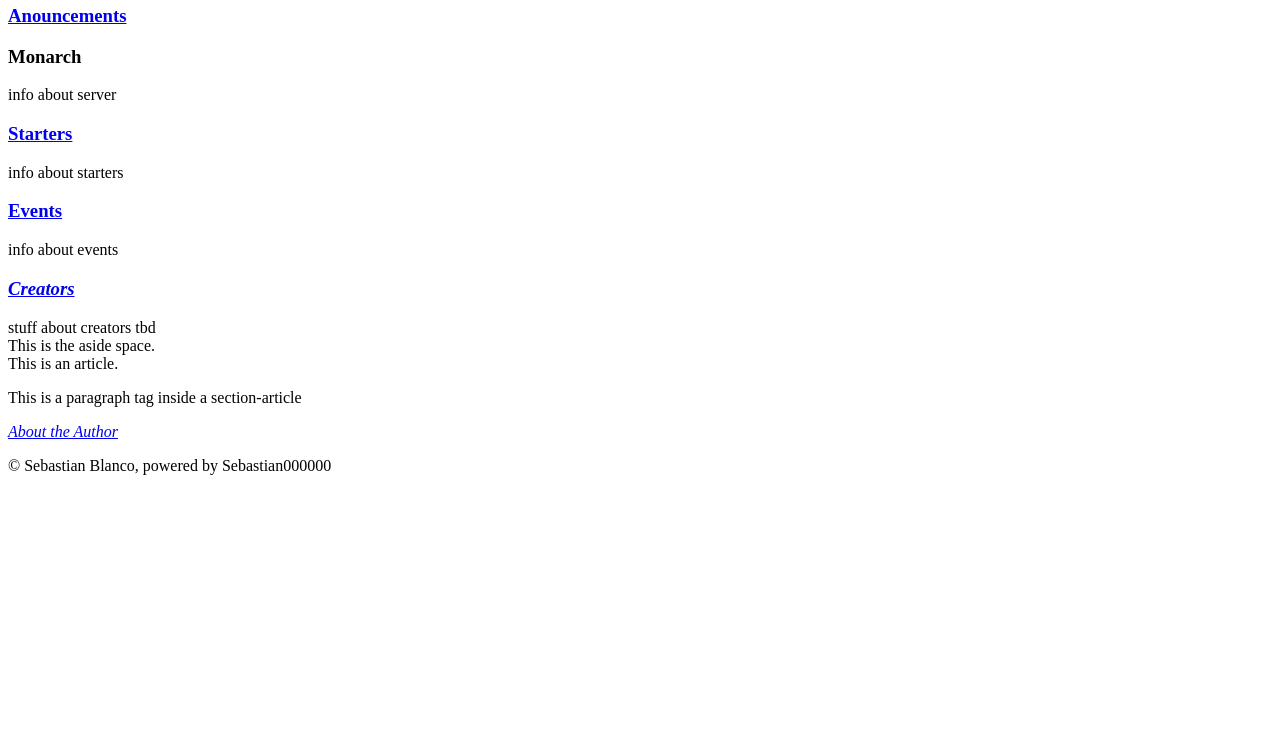
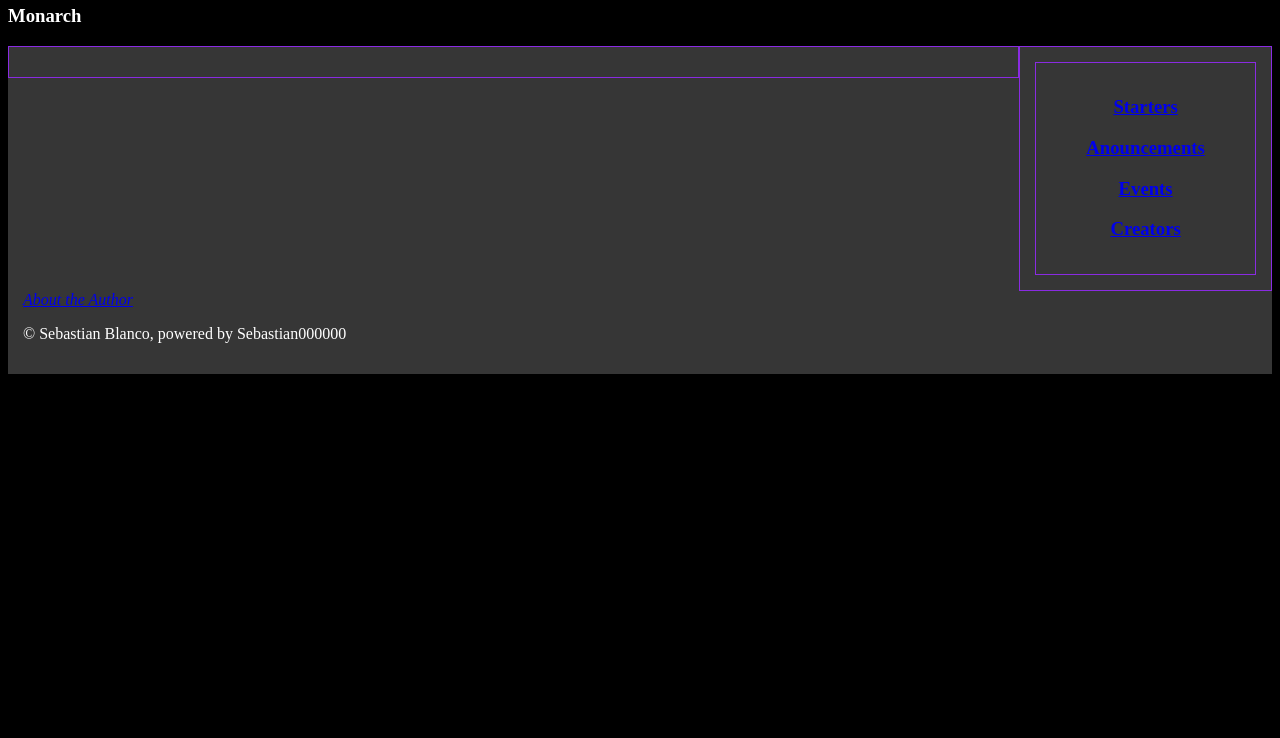
Before and after one commit to Sebastian000000/Promotional-Website.github.io, a plain HTML site: page index.html in a window 1280 px wide. Shown: the part 62-800 px from the top of the page. Drawn offline with Linux system fonts and the light colour scheme.

Commit message:
Update index.html

```diff
--- a/index.html
+++ b/index.html
@@ -23,41 +23,74 @@
 
     <title>Home</title>
 
+    <style>
+        body {
+            color: white;
+        }
+        </style>
+    </head>
+
+    <style>
+        div{border: thin line rgb(8, 0, 255);}
+        *{box-sizing: border-box;}
+        .header {
+           border: 1px solid blueviolet;
+           padding: 15px;
+        }
+        .menu{
+           width: 100%;
+           height: 25%;
+           float: top;
+           padding: 15px;
+           border: 1px solid blueviolet;
+        }
+       .main{
+           width: 80%;
+           float: left;
+           padding: 15px;
+           border: 1px solid blueviolet;
+       }
+       .aside{
+           float: left;
+           width: 20%;
+           padding: 15px;
+           border: 1px solid blueviolet;
+       }
+       .footer{
+           width: 100%;
+           padding: 15px;
+           border: 1px  blueviolet;
+       }
+       </style>
+
+
     <!-- Warning about JavaScript, Cybersecurity Topic-->
     <noscript>Running JavaScript is not necessary in the HTML.....FYT: your feature to execute scripts is turned off</noscript>
 
 </head>
 
-<body>
-    <header><strong><h2>Join The Monarch Ark Server Today!</h2></strong></header>
-    <nav>
-        <header><a href="More Information/Anouncements.html" target="_blank"><strong><h3>Anouncements</h3></strong></header></a>
-        <section>
-            <strong><h3>Monarch</h3></strong>
-            info about server
-        </section>
-        <section>
-        <a href="More Information/Starters.html" target="_blank"><strong><h3>Starters</h3></strong></a>
-            info about starters
-        </section>
-        <section>
-            <a href="More Information/Events.html" target="_blank"><strong><h3>Events</h3></strong></a>
-            info about events
-        </section>
-        <section>
-            <em><a href="More Information/Creators.html" target="_blank"><strong><h3>Creators</h3></strong></a></em>
-            stuff about creators tbd
-        </section>
+<header style="background-color:black;"><strong><h2>Join The Monarch Ark Server Today!</h2></strong></header>
+    <strong><h3>Monarch</h3></strong>
+<body style="background-color:black;">
 
-    <aside>This is the aside space.</aside>
-    <section><article>This is an article. </article></article></section>
-    <section><article><p>This is a paragraph tag inside a section-article</p><article></section>
+<div class="main"> </div>
+
+
 </body>
 
-    <footer>
+<aside style="background-color:rgb(57, 56, 56);"><div class="aside"> <nav><center><div class="menu">
+    <a href="More Information/Starters.html" target="_blank"><strong><h1>Starters</h1></strong></a>
+    <a href="More Information/Anouncements.html" target="_blank"><strong><h1>Anouncements</h1></strong></a>
+    <a href="More Information/Events.html" target="_blank"><strong><h1>Events</h1></strong></a>
+    <a href="More Information/Creators.html" target="_blank"><strong><h1>Creators</h1></strong></a>
+</div></center></nav></div></aside>
+
+    <footer style="background-color:rgb(54, 54, 54);" style="border:15px solid blue;"><div class="footer">
+
         <em><a href="About the author.md" target="_blank">About the Author</a></em>
         <p>&copy Sebastian Blanco, powered by Sebastian000000</p>
-    <footer>
+
+     </div><footer>
 
 
 </html>
```
